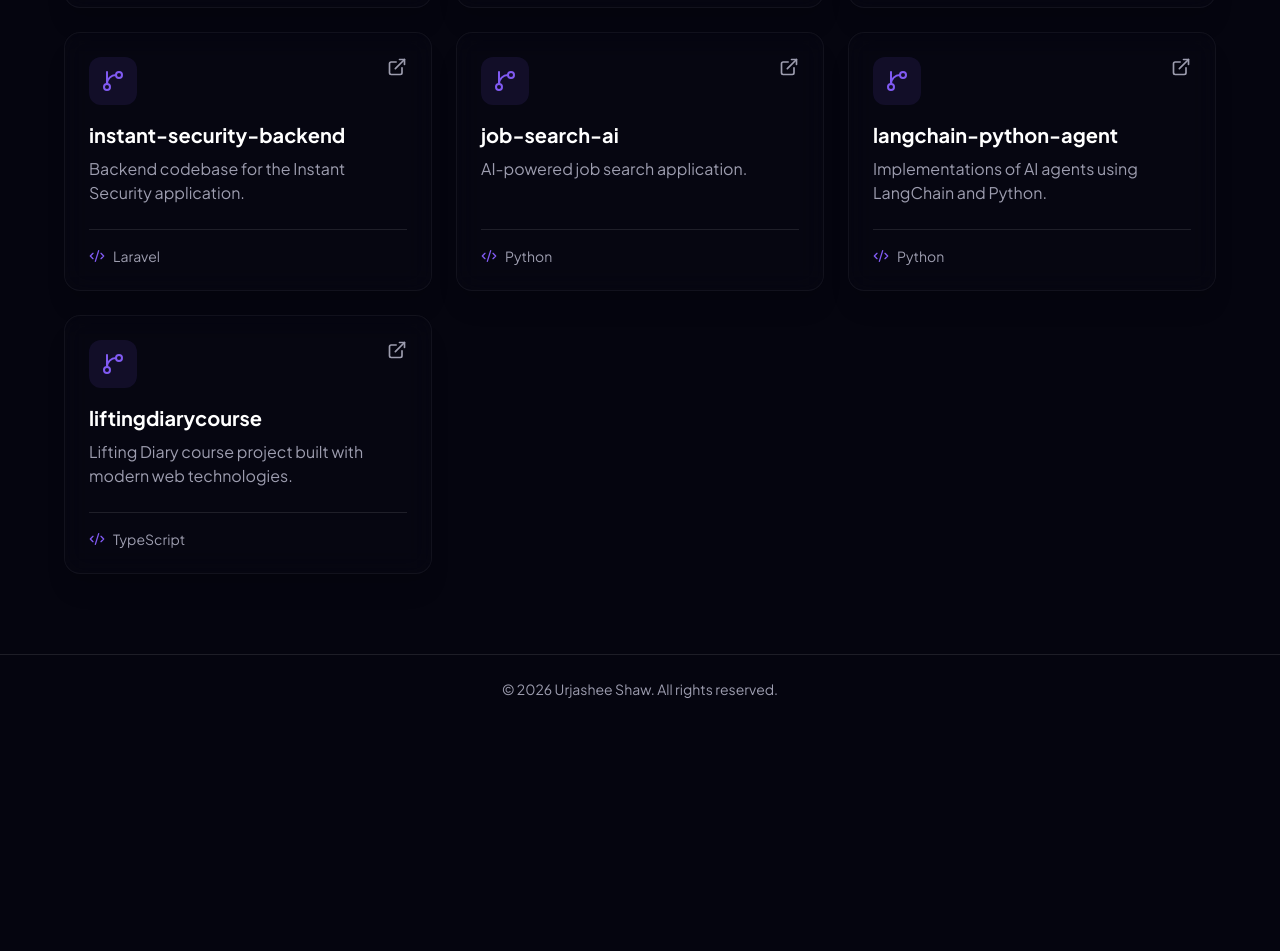
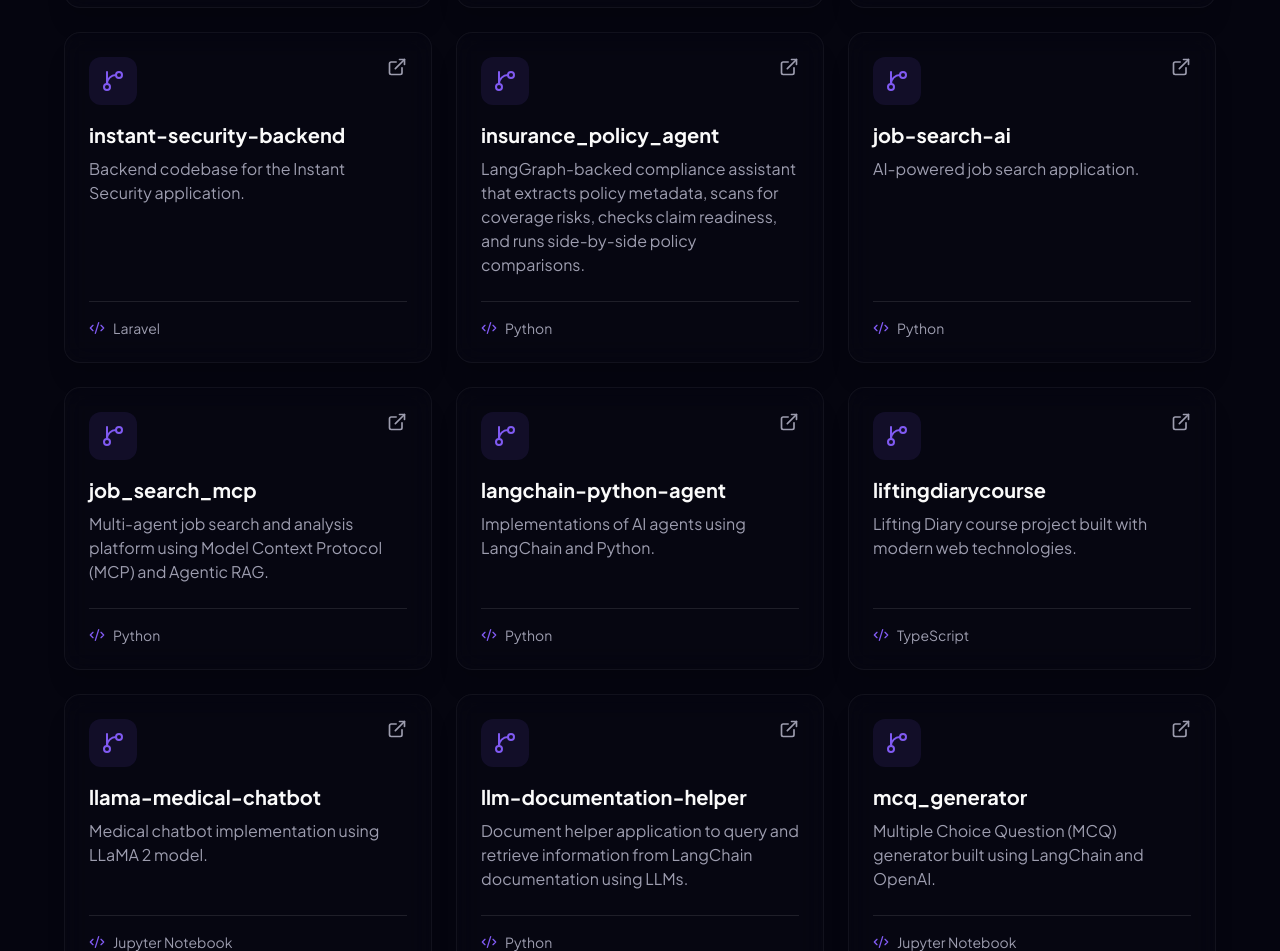
Before and after one commit to Urjashee/my_resume, a React (Vite) app: page /open-source in a window 1280 px wide. Shown: the part 1161-2112 px from the top of the page. Before the commit the page ends 1884 px from the top, so only its background shows below. Built offline with nearby package versions, Linux system fonts and the light colour scheme.

Commit message:
added new project

```diff
--- a/src/components/Projects.jsx
+++ b/src/components/Projects.jsx
@@ -8,6 +8,14 @@
 
 
 const projects = [
+  {
+    id: "insurance_policy_agent",
+    name: "Insurance Policy Agent",
+    link: "https://github.com/Urjashee/insurance_policy_agent",
+    description: "A premium, LangGraph-backed compliance assistant that extracts policy metadata, scans for coverage risks, checks claim readiness, and runs side-by-side policy comparisons.",
+    tech: ["LangGraph", "Python", "OpenAI", "PostgreSQL", "pgvector", "Streamlit"],
+    isNew: true
+  },
   {
     id: "job_search_mcp",
     name: "Job Intelligence MCP + Agentic RAG",
--- a/src/pages/GithubProjects.jsx
+++ b/src/pages/GithubProjects.jsx
@@ -63,10 +63,22 @@
     url: "https://github.com/Urjashee/instant-security-backend"
   },
   {
+    name: "insurance_policy_agent",
+    description: "LangGraph-backed compliance assistant that extracts policy metadata, scans for coverage risks, checks claim readiness, and runs side-by-side policy comparisons.",
+    language: "Python",
+    url: "https://github.com/Urjashee/insurance_policy_agent"
+  },
+  {
     name: "job-search-ai",
     description: "AI-powered job search application.",
     language: "Python",
     url: "https://github.com/Urjashee/job-search-ai",
+  },
+  {
+    name: "job_search_mcp",
+    description: "Multi-agent job search and analysis platform using Model Context Protocol (MCP) and Agentic RAG.",
+    language: "Python",
+    url: "https://github.com/Urjashee/job_search_mcp"
   },
   {
     name: "langchain-python-agent",
@@ -79,6 +91,24 @@
     description: "Lifting Diary course project built with modern web technologies.",
     language: "TypeScript",
     url: "https://github.com/Urjashee/liftingdiarycourse"
+  },
+  {
+    name: "llama-medical-chatbot",
+    description: "Medical chatbot implementation using LLaMA 2 model.",
+    language: "Jupyter Notebook",
+    url: "https://github.com/Urjashee/llama-medical-chatbot"
+  },
+  {
+    name: "llm-documentation-helper",
+    description: "Document helper application to query and retrieve information from LangChain documentation using LLMs.",
+    language: "Python",
+    url: "https://github.com/Urjashee/llm-documentation-helper"
+  },
+  {
+    name: "mcq_generator",
+    description: "Multiple Choice Question (MCQ) generator built using LangChain and OpenAI.",
+    language: "Jupyter Notebook",
+    url: "https://github.com/Urjashee/mcq_generator"
   }
 ];
 
@@ -126,7 +156,7 @@
                   </a>
                 </div>
 
-                <h3 className="text-xl font-bold mb-2 relative z-10 text-white">{project.name}</h3>
+                <h3 className="text-xl font-bold mb-2 relative z-10 text-foreground">{project.name}</h3>
                 <p className="text-muted-foreground mb-6 flex-grow relative z-10">{project.description}</p>
 
                 <div className="flex items-center gap-2 text-sm text-muted-foreground relative z-10 mt-auto pt-4 border-t border-white/10">
```
Also changed, not shown: scratch/extract_repo_details.js (added, +42 -0 lines), scratch/find_repos.js (added, +9 -0 lines), src/data/bio.json (+17 -0 lines), 1 other file (tests, documents, lock files or other folders).
